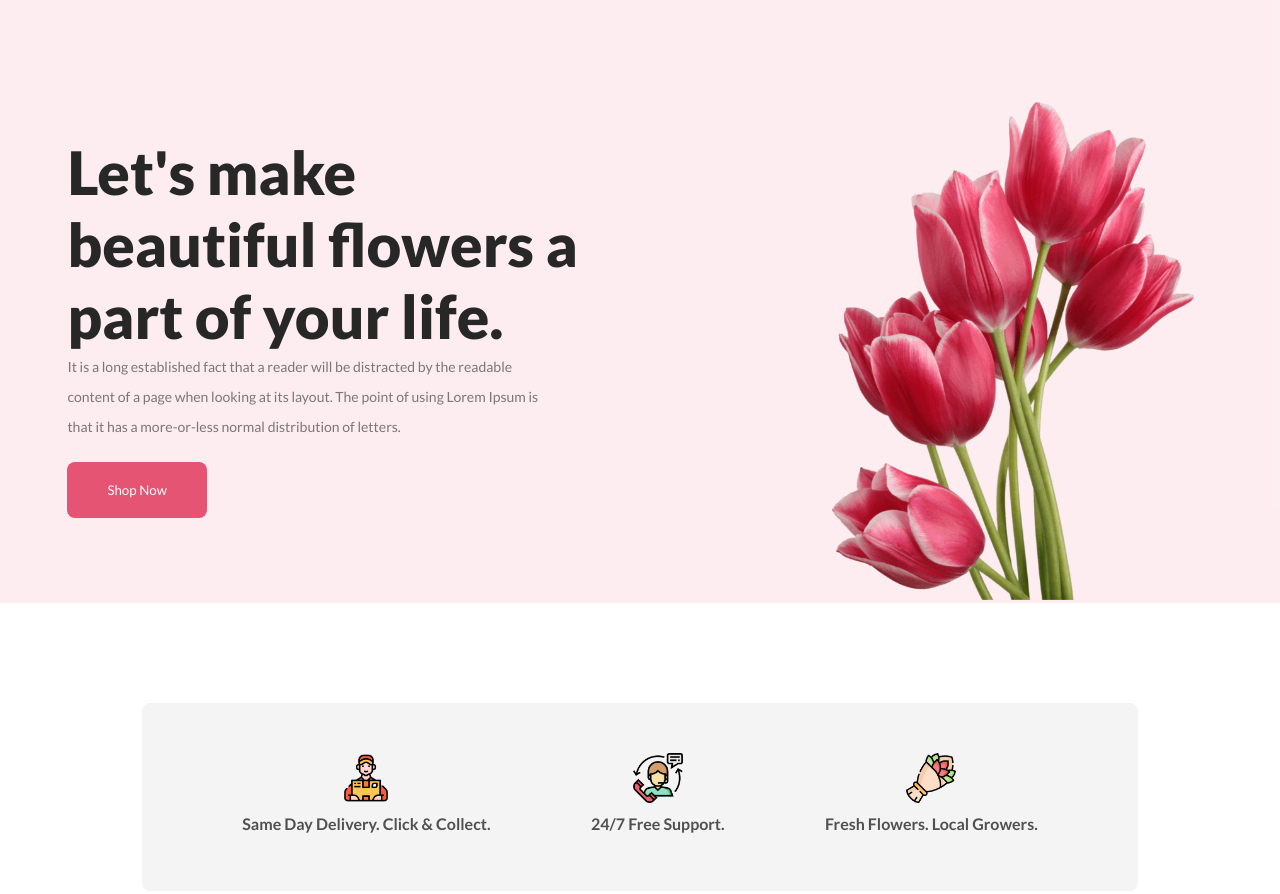
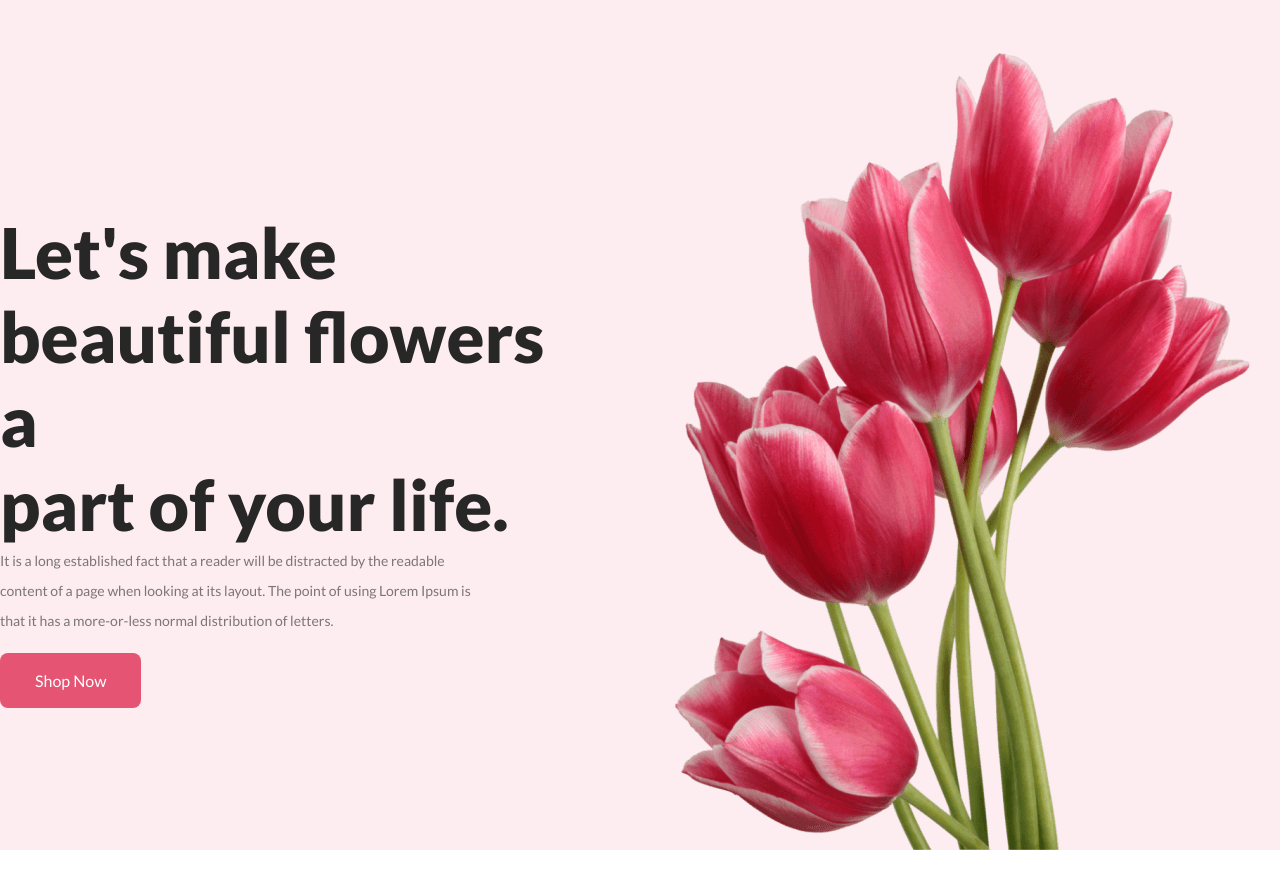
Before and after one commit to ForhadAhmed367423/flower-shop-assingment, a plain HTML site: page index.html in a window 1280 px wide. Shown: the top 894 px of the page. Drawn offline with Linux system fonts and the light colour scheme.

Commit message:
Css Correction

```diff
--- a/index.html
+++ b/index.html
@@ -23,7 +23,7 @@
                     <br>that it has
                     a more-or-less normal distribution of letters.
                 </p>
-                <button class="primary-btn">Shop Now</button>
+                <a class="primary-btn" href="">Shop Now</a>
             </div>
             <div class="head-right">
                 <img class="head-img" src="Flower Asset/pngwing 10.png" alt="">
@@ -53,7 +53,7 @@
                     <h3 class="deal-title">Hot Deal ! Sale Up To 25% <span class="primary-text">Off</span></h3>
                     <p class="deal-description">It is a long established fact that a reader will be distracted by the
                         readable <br> content of a page when looking at its layout.</p>
-                    <button class="primary-btn">Sign Up</button>
+                    <a class="primary-btn" href="">Sign Up</a>
                 </div>
                 <div class="deal-left">
                     <img class="deal-img" src="Flower Asset/pngwing 8.png" alt="">
@@ -89,7 +89,7 @@
                     <p class="letest-paragraph">$30 coupon for first shopping</p>
                     <div class="input-feild">
                         <input class="email" type="email" name="" id="" placeholder="Enter your email here....">
-                        <input class="primary-btn" type="submit" value="subscribe">
+                        <input class="subs-btn" type="submit" value="subscribe">
                     </div>
             </div>
         </section>
--- a/style.css
+++ b/style.css
@@ -7,29 +7,34 @@
 .header-container {
     background: rgba(229, 84, 115, 0.10);
     display: flex;
-    justify-content: space-around;
+    justify-content: center;
+    gap: 90px;
     padding-top: 50px;
     align-items: center;
 }
 
 .head-img {
-    width: 400px;
-    height: 500px;
-    padding: 50px 0px 0px 100px;
+    margin: 0px 0px -3px 0px;
 }
 
 .primary-btn {
     border-radius: 8px;
     background: #E55473;
-    padding: 20px 40px;
+    padding: 18px 35px;
     border: none;
-    margin-top: 20px;
+    color: white;
+    text-decoration: none;
+}
+.subs-btn{
+    border-radius: 8px;
+    background: #E55473;
+    padding: 18px 35px;
+    border: none;
     color: white;
 }
-
 .head-title {
     color: #272727;
-    font-size: 60px;
+    font-size: 70px;
     font-weight: 800;
 }
 
@@ -38,6 +43,7 @@
     font-size: 14px;
     font-weight: 400;
     line-height: 30px;
+    margin-bottom: 35px;
 }
 
 .deal-container {
@@ -69,6 +75,7 @@
     font-weight: 400;
     line-height: 30px;
     margin-top: 20px;
+    margin-bottom: 35px;
 }
 
 .deal-title {
@@ -111,7 +118,6 @@
     padding: 40px;
     gap: 20px;
     align-items: center;
-    width: 80%;
     margin: auto;
 }
 
```
